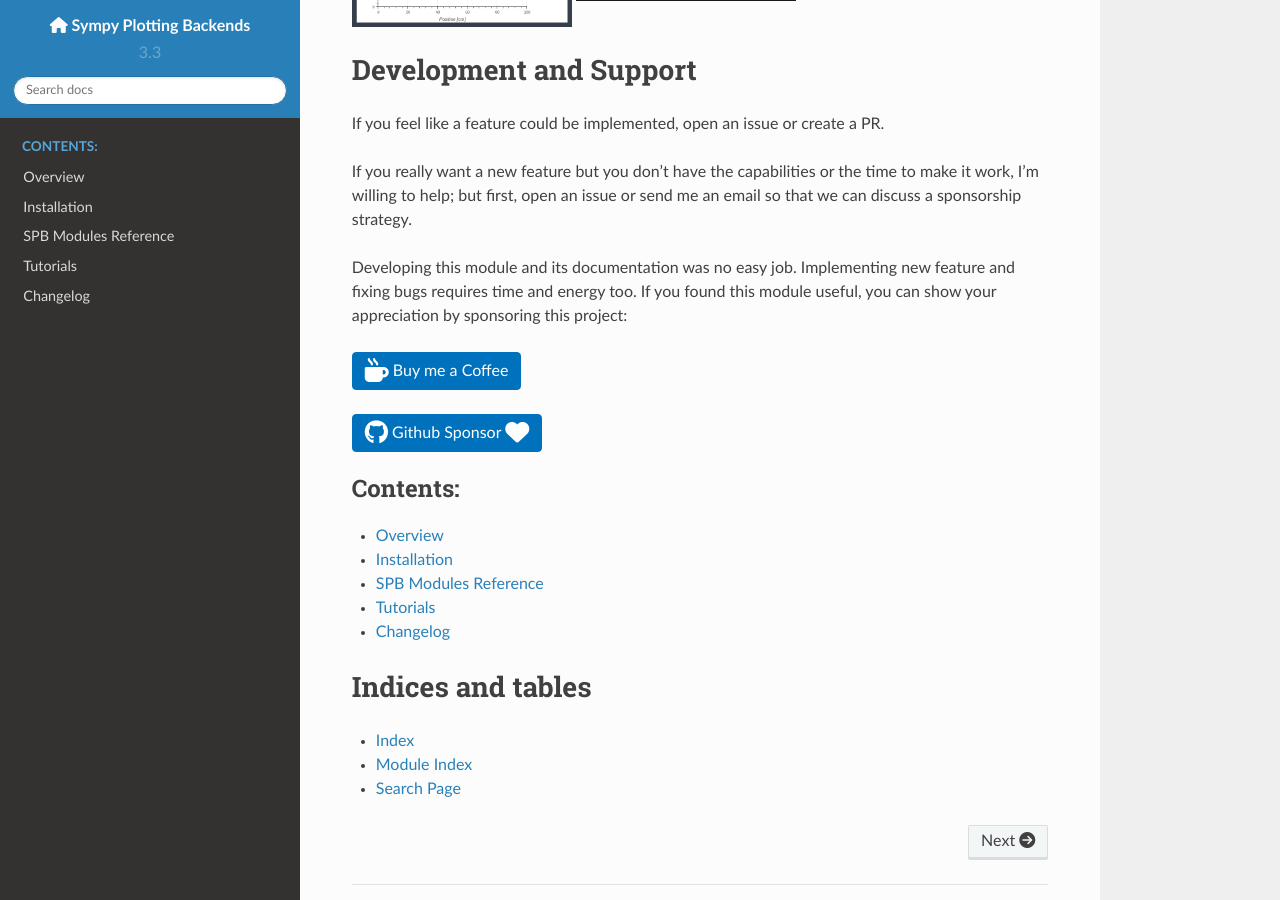
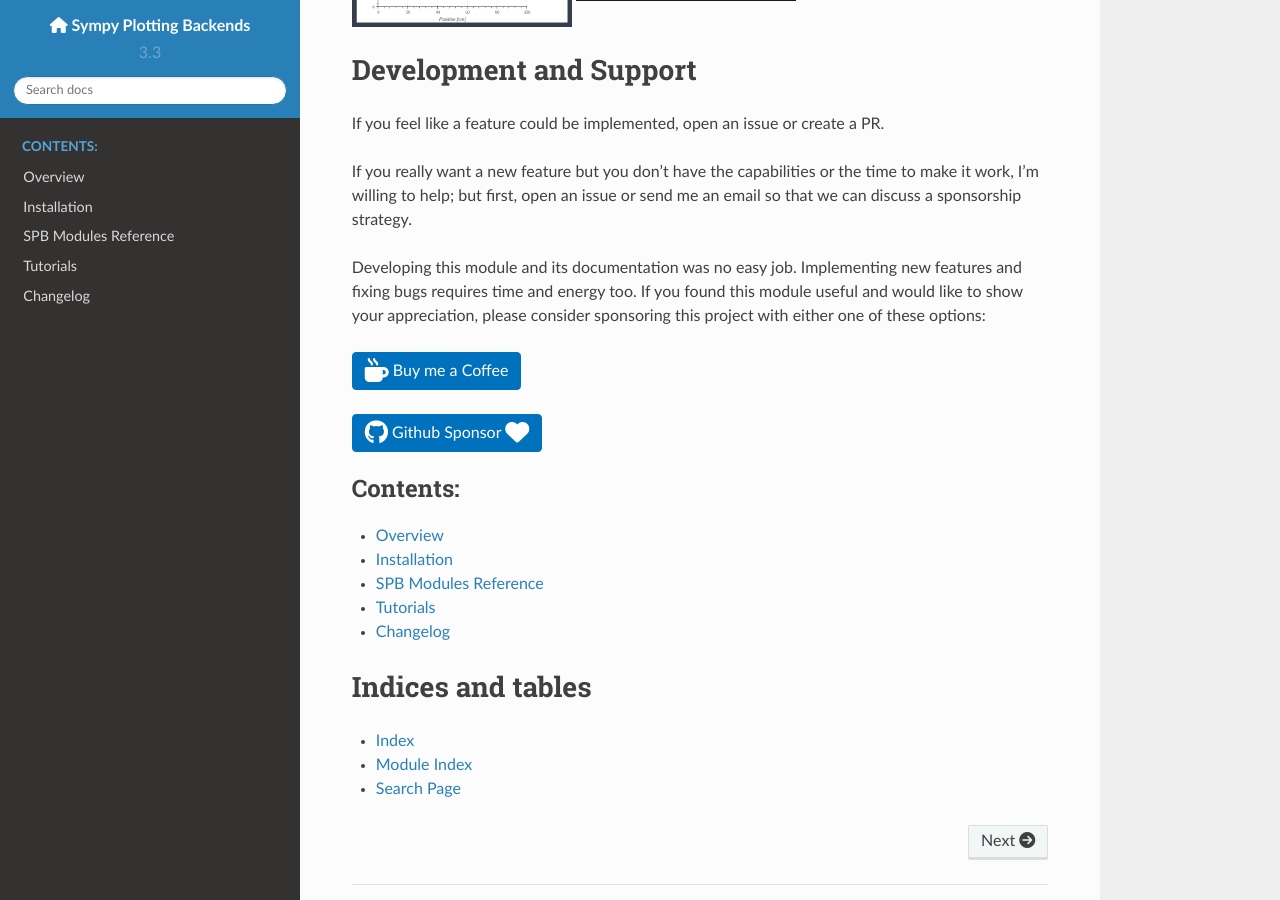
Before and after one commit to Davide-sd/sympy-plot-backends, a Sphinx documentation site: the page built from doc/source/index.rst, in a window 1280 px wide and 900 px high, scrolled down 616 px. Built offline with Sphinx 7.4.7 and the Read the Docs theme 2.0.0, drawn with Linux system fonts in a browser that asks for light colours; nearby versions of some CDN libraries.

Commit message:
fixed typos

```diff
--- a/doc/source/index.rst
+++ b/doc/source/index.rst
@@ -41,8 +41,9 @@ time to make it work, I'm willing to help; but first, open an issue or send
 me an email so that we can discuss a sponsorship strategy.
 
 Developing this module and its documentation was no easy job. Implementing
-new feature and fixing bugs requires time and energy too. If you found this
-module useful, you can show your appreciation by sponsoring this project:
+new features and fixing bugs requires time and energy too. If you found this
+module useful and would like to show your appreciation, please consider
+sponsoring this project with either one of these options:
 
 .. button-link:: https://www.buymeacoffee.com/davide_sd
     :color: primary
```
Also changed, not shown: README.md (+3 -2 lines).
